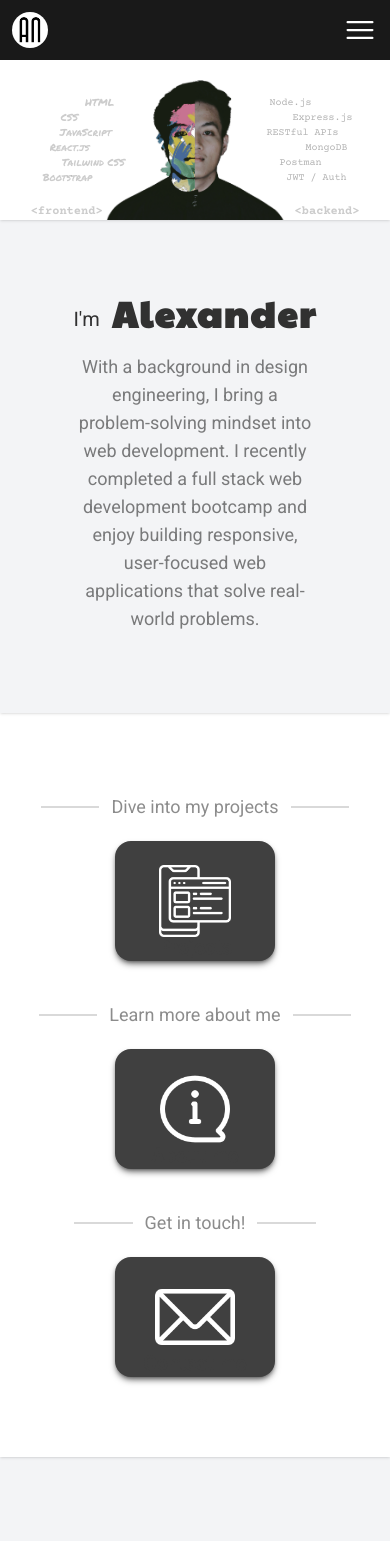
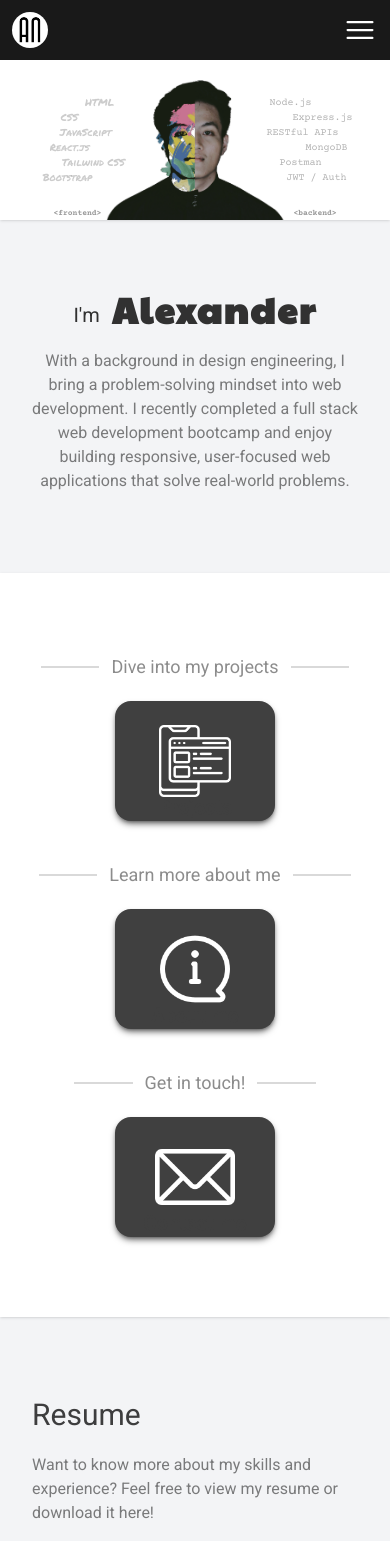
Before and after one commit to noelalexr/portfolio, a React (Vite) app: page / in a window 390 px wide. Shown: the top 1541 px of the page. Built offline with nearby package versions, Linux system fonts and the light colour scheme.

Commit message:
fix: adjust animations for better mobile ui

```diff
--- a/src/pages/About.jsx
+++ b/src/pages/About.jsx
@@ -30,7 +30,7 @@ const About = () => {
         return (
             <div ref={ref} className="mb-4 md:w-80 w-60 lg:mx-10 mx-8">
                 <div className="flex justify-between mb-0">
-                    <span className="text-black/60 text-lg">{name}</span>
+                    <span className="text-black/60 md:text-lg">{name}</span>
                     <span className="text-black/45 mt-auto">{level}%</span>
                 </div>
                 <div className=" bg-gray-300/50 rounded-sm h-7 overflow-hidden">
@@ -86,10 +86,10 @@ const About = () => {
                     initial={{ x: "-50%", opacity: 0 }}
                     animate={{ x: 0, opacity: 1 }}
                     transition={{ duration: 0.3, delay: 1.3, ease: "easeOut" }}
-                    className="text-center px-5 md:hidden max-w-120 mx-auto"
+                    className="text-left px-8 md:hidden max-w-120 mx-auto"
                 >
                     <p className="font-paytone text-5xl pb-5 text-black/80 pt-10">About me</p>
-                    <p className="text-black/50 text-lg">Hi there! I'm Alexander, a design engineer turned full-stack web developer. I'm passionate about building meaningful, user-focused solutions through code and design. Right now, I'm focused on growing my skills in modern web technologies and creating projects that solve real-world problems while showcasing my creativity and technical ability.</p>
+                    <p className="text-black/50 text-md">Hi there! I'm Alexander, a design engineer turned full-stack web developer. I'm passionate about building meaningful, user-focused solutions through code and design. Right now, I'm focused on growing my skills in modern web technologies and creating projects that solve real-world problems while showcasing my creativity and technical ability.</p>
                 </motion.div>
             </div>
             <motion.div
@@ -111,7 +111,7 @@ const About = () => {
                 initial={{ opacity: 0 }}
                 animate={{ opacity: 1 }}
                 transition={{ duration: 0.3, delay: 1.7, ease: "easeOut" }}
-                className="flex md:flex-row py-20 justify-center lg:gap-60 md:gap-30 gap-20 flex-col text-center shadow-sm relative z-2"
+                className="flex md:flex-row py-20 justify-center lg:gap-60 md:gap-30 gap-20 flex-col text-center shadow-sm relative z-2 px-8"
             >
                 <div className="flex flex-col gap-5">
                     <p className="text-3xl text-black/75">Job Experience</p>
@@ -157,11 +157,11 @@ const About = () => {
                 transition={{ duration: 0.3, delay: 1.7, ease: "easeOut" }}
                 className="bg-[url('/images/backgrounds/nature.jpg')] bg-cover bg-center w-full shadow-sm shadow-gray-400 relative z-1">
                 <div
-                    className="text-center bg-white/50 py-20"
+                    className="md:text-center bg-white/50 py-20"
                 >
-                    <div className="max-w-130 px-5 mx-auto z-5">
+                    <div className="max-w-170 px-8 mx-auto z-5">
                         <p className="text-3xl text-black/70 pb-5">More About Me</p>
-                        <p className="text-black/50 text-lg">Outside of coding, I enjoy riding my motorcycle, diving into story-driven video games, and getting lost in music. These hobbies keep me balanced and inspired. Whether I'm cruising down open roads, exploring virtual worlds, or discovering new sounds, I always come back with fresh ideas and energy for building cool things with code.</p>
+                        <p className="text-black/50 md:text-lg">Outside of coding, I enjoy riding my motorcycle, diving into story-driven video games, and getting lost in music. These hobbies keep me balanced and inspired. Whether I'm cruising down open roads, exploring virtual worlds, or discovering new sounds, I always come back with fresh ideas and energy for building cool things with code.</p>
                     </div>
                 </div>
             </motion.div>
--- a/src/pages/Contact.jsx
+++ b/src/pages/Contact.jsx
@@ -43,12 +43,12 @@ const Contact = () => {
                     initial={{ y: "100%", opacity: 0 }}
                     animate={{ y: 0, opacity: 1 }}
                     transition={{ duration: 0.3, delay: 1 }}
-                    className="max-w-100 md:text-right text-center md:mx-0 mx-auto md:px-0 px-5"
+                    className="max-w-100 md:text-right md:mx-0 mx-auto md:px-0 px-8"
                 >
                     <p className="font-paytone text-5xl pb-5 text-black/80 pt-10">Contact me</p>
                     <p className="text-black/50 text-lg">If you have a project in mind, want to work with me, or have a question, feel free to reach out on social media or send me an email.</p>
                 </motion.div>
-                <div className="lg:px-20 flex flex-col md:gap-5 gap-3 md:mx-0 mx-auto">
+                <div className="lg:px-20 flex flex-col md:gap-5 gap-3 pl-13">
                     <motion.a
                         initial={{ x: "75vw", opacity: 0 }}
                         animate={{ x: 0, opacity: 1 }}
@@ -85,7 +85,7 @@ const Contact = () => {
                 className="bg-gray-100 py-20 relative shadow-sm"
             >
                 <div className="">
-                    <p className="text-3xl text-black/75 text-center pb-10">Send me an email</p>
+                    <p className="text-3xl text-black/75 pb-10 px-8 md:text-center">Send me an email</p>
                     <form onSubmit={handleSubmit}>
                         <div className="flex lg:flex-row flex-col justify-center gap-10">
                             <div className="flex flex-col gap-3">
@@ -134,7 +134,7 @@ const Contact = () => {
                                     <button
                                         type="submit"
                                         disabled={isLoading}
-                                        className={`bg-black/70 text-white h-10 w-42 rounded-md md:mt-3 mt-2 md:ml-auto md:mx-0 mx-auto transition-all duration-300 hover:bg-black/80 active:bg-black/80 cursor-pointer ${isLoading ? "opacity-50 cursor-not-allowed" : ""
+                                        className={`bg-black/70 text-white h-10 w-42 rounded-md md:mt-3 mt-2 md:ml-auto ml-auto transition-all duration-300 hover:bg-black/80 active:bg-black/80 cursor-pointer ${isLoading ? "opacity-50 cursor-not-allowed" : ""
                                             }`}
                                     >
                                         {isLoading ? (
--- a/src/pages/Home.jsx
+++ b/src/pages/Home.jsx
@@ -28,7 +28,7 @@ const Home = () => {
                     initial={{ opacity: 0 }}
                     animate={{ opacity: 1 }}
                     transition={{ duration: 0.5, delay: 1, ease: "easeOut" }}
-                    className="absolute bottom-0 z-10 flex lg:gap-160 md:gap-105 gap-48 lg:pb-3 md:pb-1 text-black/20 font-courier md:text-lg text-xs font-bold"
+                    className="absolute bottom-0 z-10 flex lg:gap-160 md:gap-105 gap-48 lg:pb-3 md:pb-1 text-black/40 font-courier md:text-lg text-[8px] font-bold"
                 >
                     <p className="">&lt;frontend&gt;</p>
                     <p className="">&lt;backend&gt;</p>
@@ -69,13 +69,13 @@ const Home = () => {
                 initial={{ opacity: 0 }}
                 animate={{ opacity: 1 }}
                 transition={{ duration: 0.5, delay: 1.7, ease: "easeOut" }}
-                className="text-center pb-20 pt-18 bg-gray-100 relative shadow-sm z-2"
+                className="text-center pb-20 pt-17 bg-gray-100 relative shadow-sm z- px-8"
             >
                 <div className="pb-5 flex gap-3 justify-center items-center text-black/80">
                     <p className="md:text-4xl text-xl md:pt-7 pt-[13px]">I'm </p>
                     <p className="md:text-[65px] text-4xl font-bold tracking-wider font-paytone"> Alexander</p>
                 </div>
-                <p className="text-black/50 md:w-150 w-60 mx-auto text-lg">With a background in design engineering, I bring a problem-solving mindset into web development. I recently completed a full stack web development bootcamp and enjoy building responsive, user-focused web applications that solve real-world problems.</p>
+                <p className="text-black/50 md:w-180 mx-auto md:text-lg">With a background in design engineering, I bring a problem-solving mindset into web development. I recently completed a full stack web development bootcamp and enjoy building responsive, user-focused web applications that solve real-world problems.</p>
             </motion.div>
 
             <div className="bg-white py-20 z-1 relative shadow-sm overflow-hidden">
@@ -86,9 +86,9 @@ const Home = () => {
                     viewport={{ once: true }}
                     className="md:flex flex-row justify-center items-center gap-5 pb-10 hidden"
                 >
-                    <div className="bg-black/15 h-[2px] lg:w-[20%] w-[15%] my-auto"></div>
+                    <div className="bg-black/15 h-[2px] max-w-70 lg:w-[20%] w-[15%] my-auto"></div>
                     <p className="text-lg text-black/45 text-center my-auto">Dive into my projects, learn more about me, or get in touch!</p>
-                    <div className="bg-black/15 h-[2px] lg:w-[20%] w-[15%] my-auto"></div>
+                    <div className="bg-black/15 h-[2px] max-w-70 lg:w-[20%] w-[15%] my-auto"></div>
                 </motion.div>
                 <div className="flex md:flex-row flex-col justify-center md:gap-20 gap-5">
                     <motion.div
@@ -164,10 +164,10 @@ const Home = () => {
                         whileInView={{ opacity: 1, x: 0 }}
                         transition={{ duration: 0.7, ease: "easeOut" }}
                         viewport={{ once: true }}
-                        className="md:text-right text-center my-auto md:w-100 px-5"
+                        className="md:text-right my-auto md:w-100 px-8"
                     >
                         <p className="text-3xl text-black/75 pb-5">Resume</p>
-                        <p className="text-black/50 text-lg my-auto">Want to know more about my skills and experience? Feel free to view my resume or download it here!</p>
+                        <p className="text-black/50 md:text-lg my-auto">Want to know more about my skills and experience? Feel free to view my resume or download it here!</p>
                     </motion.div>
                     <motion.a
                         initial={{ opacity: 0, x: "100%" }}
--- a/src/pages/Projects.jsx
+++ b/src/pages/Projects.jsx
@@ -8,10 +8,10 @@ const Projects = () => {
                     initial={{ y: "100%", opacity: 0 }}
                     animate={{ y: 0, opacity: 1 }}
                     transition={{ duration: 0.2, delay: 1.2, ease: "easeOut" }}
-                    className="md:text-right md:max-w-100 max-w-120 md:my-auto md:mx-0 mx-auto text-center md:px-0 px-3"
+                    className="md:text-right md:max-w-100 max-w-120 md:my-auto md:mx-0 mx-auto md:px-0 px-8"
                 >
                     <p className="font-paytone text-5xl pb-5 text-black/80">Projects</p>
-                    <p className="text-black/50 text-lg">Here are the apps I've built, thoughtfully designed to be easy to use, visually polished, and focused on delivering a smooth user experience.</p>
+                    <p className="text-black/50 md:text-lg">Here are the apps I've built, thoughtfully designed to be easy to use, visually polished, and focused on delivering a smooth user experience.</p>
                 </motion.div>
                 <motion.div
                     initial={{ y: "100%", opacity: 0 }}
```
